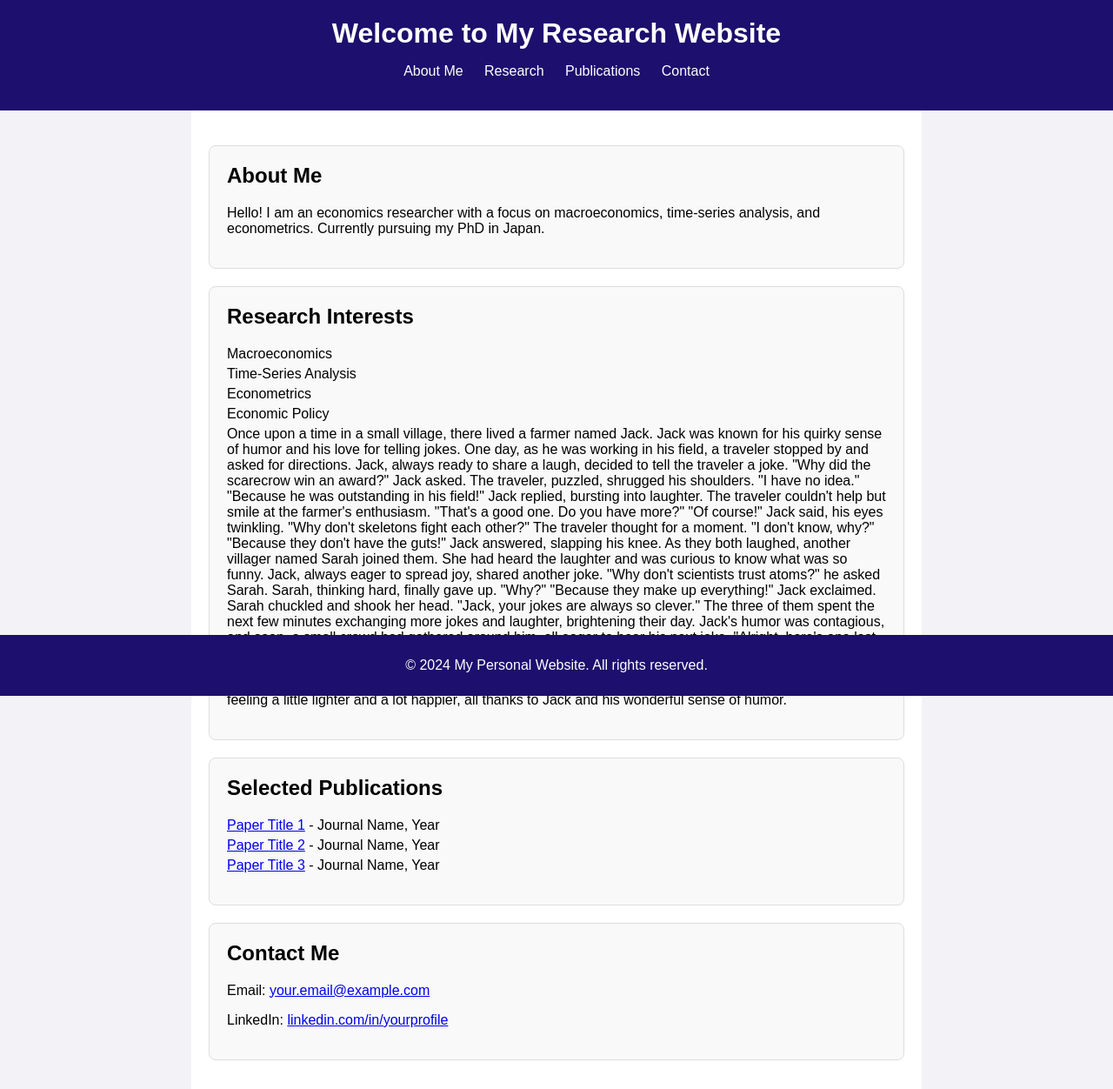
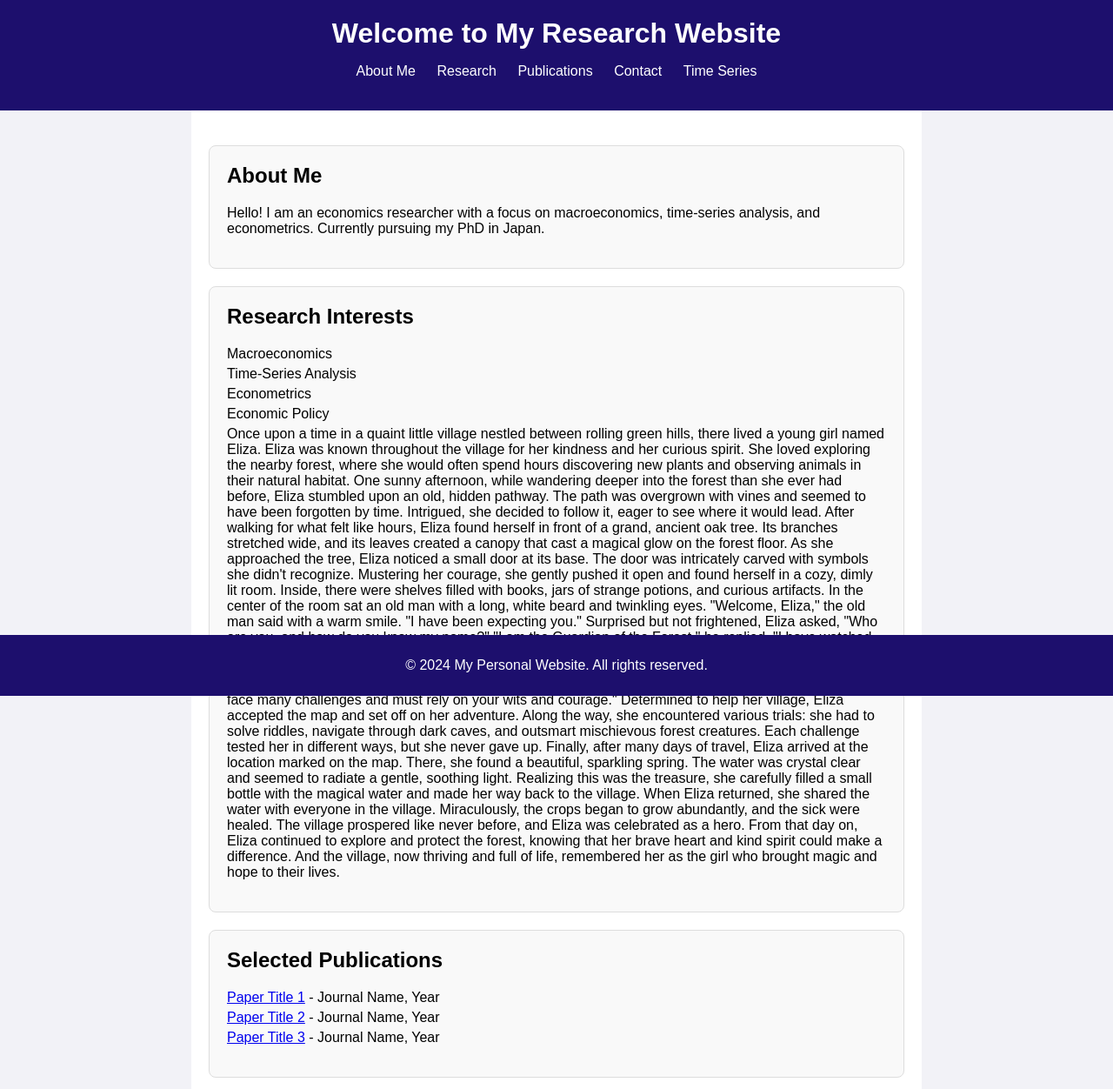
Before and after one commit to qiaoxi-li/qiaoxinet, a Flask app: page / in a window 1280 px wide. Shown: the top 1252 px of the page at 87% size. Run offline with Flask 3, Linux system fonts and the light colour scheme.

Commit message:
Version 0.3

```diff
--- a/app.py
+++ b/app.py
@@ -1,4 +1,8 @@
 from flask import Flask, render_template
+import plotly.express as px
+import plotly.io as pio
+import pandas as pd
+import numpy as np
 
 app = Flask(__name__)
 
@@ -6,5 +10,21 @@ app = Flask(__name__)
 def home():
     return render_template('index.html')
 
+@app.route('/timeseries')
+def timeseries():
+    # 生成示例数据
+    dates = pd.date_range(start='2020-01-01', periods=100, freq='M')
+    data = {
+        'Date': dates,
+        'Interest Rate': (0.02 + 0.03 * np.random.randn(100)).cumsum()
+    }
+    df = pd.DataFrame(data)
+
+    # 创建图表
+    fig = px.line(df, x='Date', y='Interest Rate', title='Time Series of Interest Rates')
+    graph_html = pio.to_html(fig, full_html=False)
+
+    return render_template('timeseries.html', graph_html=graph_html)
+
 if __name__ == '__main__':
     app.run(debug=True)
--- a/templates/index.html
+++ b/templates/index.html
@@ -15,6 +15,7 @@
                 <li><a href="#research">Research</a></li>
                 <li><a href="#publications">Publications</a></li>
                 <li><a href="#contact">Contact</a></li>
+                <li><a href="/timeseries">Time Series</a></li>
             </ul>
         </nav>
     </header>
@@ -30,41 +31,27 @@
                 <li>Time-Series Analysis</li>
                 <li>Econometrics</li>
                 <li>Economic Policy</li>
-                <li>Once upon a time in a small village, there lived a farmer named Jack. Jack was known for his quirky sense of humor and his love for telling jokes. One day, as he was working in his field, a traveler stopped by and asked for directions. Jack, always ready to share a laugh, decided to tell the traveler a joke.
+                <li>Once upon a time in a quaint little village nestled between rolling green hills, there lived a young girl named Eliza. Eliza was known throughout the village for her kindness and her curious spirit. She loved exploring the nearby forest, where she would often spend hours discovering new plants and observing animals in their natural habitat.
 
-                    "Why did the scarecrow win an award?" Jack asked.
+                One sunny afternoon, while wandering deeper into the forest than she ever had before, Eliza stumbled upon an old, hidden pathway. The path was overgrown with vines and seemed to have been forgotten by time. Intrigued, she decided to follow it, eager to see where it would lead. After walking for what felt like hours, Eliza found herself in front of a grand, ancient oak tree. Its branches stretched wide, and its leaves created a canopy that cast a magical glow on the forest floor.
 
-                    The traveler, puzzled, shrugged his shoulders. "I have no idea."
+                As she approached the tree, Eliza noticed a small door at its base. The door was intricately carved with symbols she didn't recognize. Mustering her courage, she gently pushed it open and found herself in a cozy, dimly lit room. Inside, there were shelves filled with books, jars of strange potions, and curious artifacts. In the center of the room sat an old man with a long, white beard and twinkling eyes.
 
-                    "Because he was outstanding in his field!" Jack replied, bursting into laughter.
+                "Welcome, Eliza," the old man said with a warm smile. "I have been expecting you."
 
-                    The traveler couldn't help but smile at the farmer's enthusiasm. "That's a good one. Do you have more?"
+                Surprised but not frightened, Eliza asked, "Who are you, and how do you know my name?"
 
-                    "Of course!" Jack said, his eyes twinkling. "Why don't skeletons fight each other?"
+                "I am the Guardian of the Forest," he replied. "I have watched over this land for centuries. You have a pure heart and a brave soul, Eliza. I believe you are destined for a great adventure."
 
-                    The traveler thought for a moment. "I don't know, why?"
+                He handed her a small, ancient-looking map. "This map will guide you to a hidden treasure that can bring great prosperity to your village. But be warned, the journey will not be easy. You will face many challenges and must rely on your wits and courage."
 
-                    "Because they don't have the guts!" Jack answered, slapping his knee.
+                Determined to help her village, Eliza accepted the map and set off on her adventure. Along the way, she encountered various trials: she had to solve riddles, navigate through dark caves, and outsmart mischievous forest creatures. Each challenge tested her in different ways, but she never gave up.
 
-                    As they both laughed, another villager named Sarah joined them. She had heard the laughter and was curious to know what was so funny. Jack, always eager to spread joy, shared another joke.
+                Finally, after many days of travel, Eliza arrived at the location marked on the map. There, she found a beautiful, sparkling spring. The water was crystal clear and seemed to radiate a gentle, soothing light. Realizing this was the treasure, she carefully filled a small bottle with the magical water and made her way back to the village.
 
-                    "Why don't scientists trust atoms?" he asked Sarah.
+                When Eliza returned, she shared the water with everyone in the village. Miraculously, the crops began to grow abundantly, and the sick were healed. The village prospered like never before, and Eliza was celebrated as a hero.
 
-                    Sarah, thinking hard, finally gave up. "Why?"
-
-                    "Because they make up everything!" Jack exclaimed.
-
-                    Sarah chuckled and shook her head. "Jack, your jokes are always so clever."
-
-                    The three of them spent the next few minutes exchanging more jokes and laughter, brightening their day. Jack's humor was contagious, and soon, a small crowd had gathered around him, all eager to hear his next joke.
-
-                    "Alright, here's one last one for the road," Jack said, as he prepared to head back to his work. "What do you call fake spaghetti?"
-
-                    The crowd waited in anticipation.
-
-                    "An impasta!" Jack announced, causing everyone to burst into laughter once again.
-
-                    With smiles on their faces and laughter in the air, the villagers returned to their daily tasks, feeling a little lighter and a lot happier, all thanks to Jack and his wonderful sense of humor.<li>
+                From that day on, Eliza continued to explore and protect the forest, knowing that her brave heart and kind spirit could make a difference. And the village, now thriving and full of life, remembered her as the girl who brought magic and hope to their lives.</li>
             </ul>
         </section>
         <section id="publications">
```
Also changed, not shown: templates/timeseries.html (added, +30 -0 lines).
